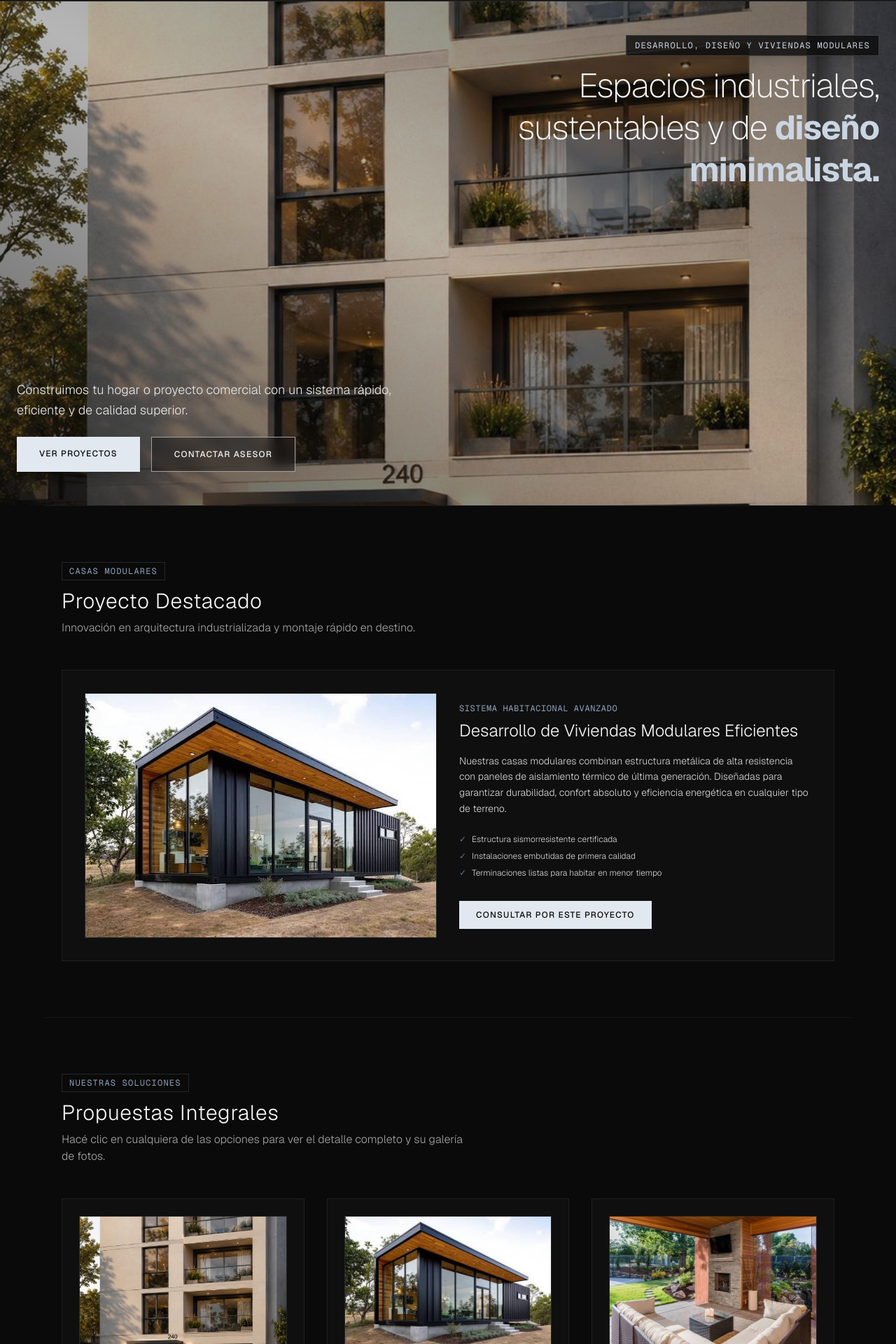
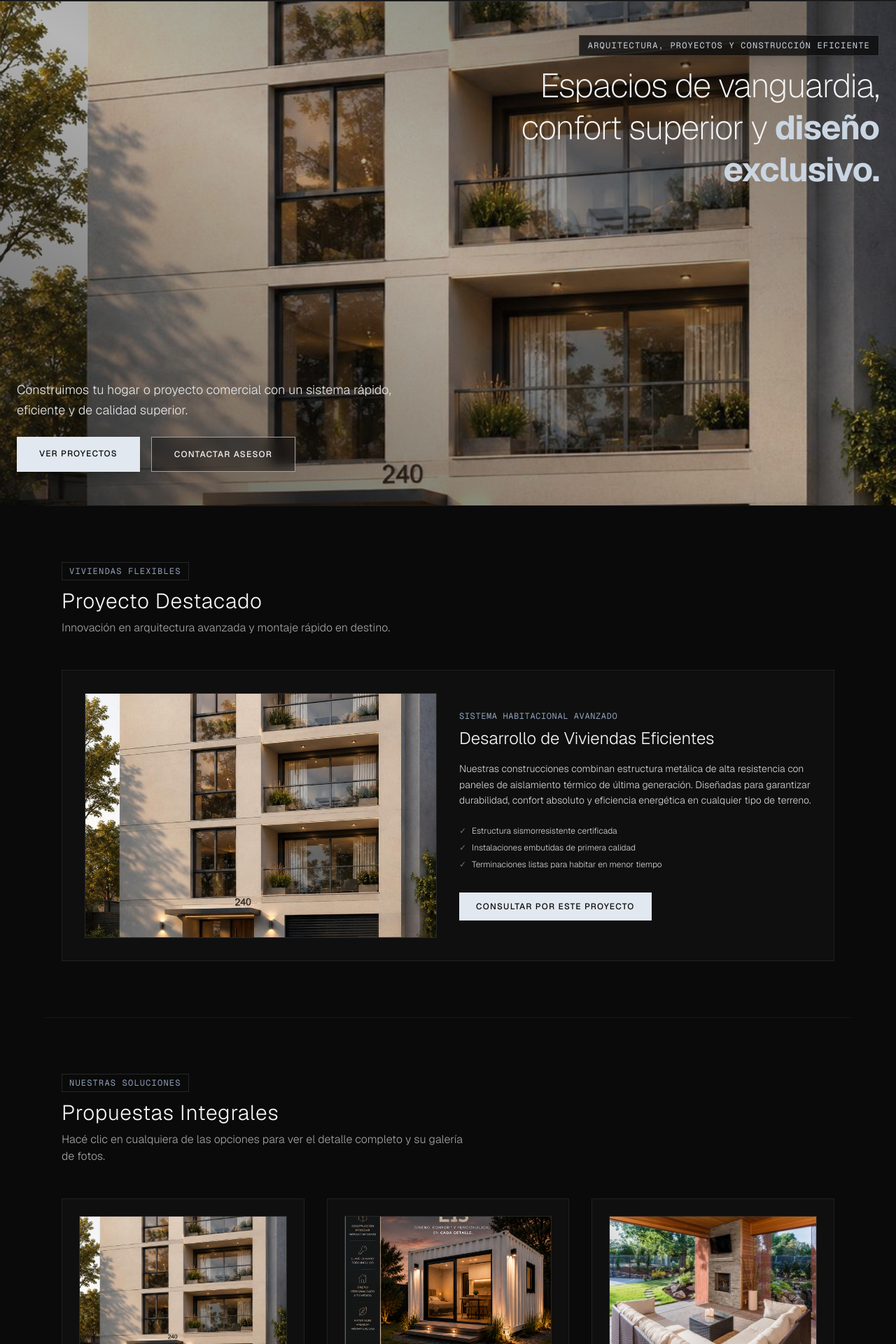
Before and after one commit to meracs2/ac-constructora, a Next.js app: page / in a window 1280 px wide. Shown: the part 79-1999 px from the top of the page at 70% size. Built offline with nearby package versions, Linux system fonts and the light colour scheme.

Commit message:
fix parameters

```diff
--- a/app/page.tsx
+++ b/app/page.tsx
@@ -68,7 +68,7 @@ const modelsData: ModelDetail[] = [
     price: "Cotización personalizada",
     oldPrice: "",
     condition: "Llave en mano",
-    description: "Sistema industrializado avanzado con estructura metálica y paneles de aislamiento térmico de alta densidad. Montaje rápido y eficiente en destino.",
+    description: "Sistema constructivo avanzado con estructura metálica y paneles de aislamiento térmico de alta densidad. Montaje rápido y eficiente en destino.",
     includes: [
       "Estructura sismorresistente",
       "Baño completo y cocina equipada",
@@ -82,11 +82,10 @@ const modelsData: ModelDetail[] = [
       "Ampliaciones futuras disponibles",
       "Apto crédito y mudables"
     ],
-    image: "/contenedor-1.jpg",
+    image: "/contenedor-1.png",
     gallery: [
-      "/contenedor-1.jpg",
-      "/contenedor-2.jpg",
-      "/contenedor-3.jpg"
+      "/contenedor-1.png",
+      "/contenedor-2.png"
     ]
   },
   {
@@ -202,6 +201,18 @@ export default function Home() {
   const [activeModalImage, setActiveModalImage] = useState<string>('');
   const [zoomedImage, setZoomedImage] = useState<string | null>(null);
 
+  // Estados para el formulario de contacto con WhatsApp
+  const [nombre, setNombre] = useState('');
+  const [telefono, setTelefono] = useState('');
+  const [mensaje, setMensaje] = useState('');
+
+  const handleWhatsAppSubmit = (e: React.FormEvent) => {
+    e.preventDefault();
+    const texto = `Hola, mi nombre es ${nombre}. Mi teléfono es ${telefono}. Mensaje: ${mensaje}`;
+    const url = `https://wa.me/5493517601722?text=${encodeURIComponent(texto)}`;
+    window.open(url, '_blank');
+  };
+
   const handleOpenModal = (model: ModelDetail) => {
     setSelectedModel(model);
     setActiveModalImage(model.image);
@@ -226,24 +237,24 @@ export default function Home() {
   const faqData = {
     construccion: [
       {
-        pregunta: "¿Cuánto demora la fabricación y entrega de una casa modular?",
+        pregunta: "¿Cuánto demora la fabricación y entrega de una vivienda?",
         respuesta: "Los plazos varían según la tipología y complejidad, pero oscilan entre 45 y 60 días desde la aprobación del proyecto ejecutivo y la firma del contrato."
       },
       {
-        pregunta: "¿Es posible ampliar una vivienda modular AC a futuro?",
-        respuesta: "¡Sí! El sistema modular permite acoplar nuevos módulos habitacionales de forma rápida y sencilla, adaptando la vivienda a las nuevas necesidades de tu familia."
+        pregunta: "¿Es posible ampliar la vivienda a futuro?",
+        respuesta: "¡Sí! El sistema constructivo permite incorporar nuevos espacios habitacionales de forma rápida y sencilla, adaptando la propiedad a las nuevas necesidades."
       },
       {
-        pregunta: "¿Qué tipo de fundaciones necesitan las construcciones modulares?",
+        pregunta: "¿Qué tipo de fundaciones necesitan estas construcciones?",
         respuesta: "Generalmente se utilizan pilotes de hormigón o plateas, dependiendo de las características del suelo y el modelo elegido. Realizamos un estudio previo en cada terreno."
       },
       {
-        pregunta: "¿Las construcciones modulares son aptas para cualquier clima?",
+        pregunta: "¿Las construcciones son aptas para cualquier clima?",
         respuesta: "Absolutamente. Gracias a nuestros paneles de aislamiento térmico de alta densidad, garantizan un excelente confort interior tanto en climas fríos como calurosos."
       },
       {
-        pregunta: "¿Se pueden trasladar las casas modulares a otro terreno?",
-        respuesta: "Sí, es una de las grandes ventajas. Si bien implica un costo de logística y montaje, la estructura metálica permite desarmar y reubicar la vivienda en una nueva ubicación."
+        pregunta: "¿Se pueden trasladar las estructuras a otro terreno?",
+        respuesta: "Sí, es una de las grandes ventajas. Si bien implica un costo de logística y montaje, la estructura permite desarmar y reubicar la propiedad en una nueva ubicación."
       }
     ],
     diseno: [
@@ -270,7 +281,7 @@ export default function Home() {
     ],
     sistema: [
       {
-        pregunta: "¿En qué consiste exactamente el sistema constructivo industrializado?",
+        pregunta: "¿En qué consiste exactamente el sistema constructivo avanzado?",
         respuesta: "Se basa en la prefabricación de componentes estructurales de alta precisión en taller, minimizando los tiempos de obra en el terreno y reduciendo el margen de error humano."
       },
       {
@@ -333,10 +344,10 @@ export default function Home() {
         <div className="relative z-10 max-w-7xl w-full mx-auto px-6 h-full flex flex-col justify-between py-12">
           <div className="self-end text-right max-w-xl">
             <span className="text-slate-300 font-mono text-xs tracking-widest uppercase mb-3 inline-block bg-neutral-950/80 px-3 py-1.5 border border-neutral-700 shadow-lg">
-              Desarrollo, Diseño y Viviendas Modulares
+              Arquitectura, Proyectos y Construcción Eficiente
             </span>
             <h1 className="text-3xl md:text-5xl font-extralight tracking-tight leading-tight text-neutral-100">
-              Espacios industriales, sustentables y de <span className="font-bold text-slate-300">diseño minimalista.</span>
+              Espacios de vanguardia, confort superior y <span className="font-bold text-slate-300">diseño exclusivo.</span>
             </h1>
           </div>
 
@@ -359,19 +370,19 @@ export default function Home() {
       {/* --- 1. PROYECTO DESTACADO --- */}
       <section id="proyectos" className="max-w-6xl mx-auto px-6 py-20 border-t border-neutral-900">
         <span className="text-xs font-mono text-slate-400 bg-neutral-950 px-2.5 py-1 border border-neutral-800 uppercase tracking-widest mb-3 inline-block">
-          Casas Modulares
+          Viviendas Flexibles
         </span>
         <h2 className="text-3xl font-light tracking-wide mb-2">Proyecto Destacado</h2>
-        <p className="text-neutral-400 mb-12 max-w-xl font-light">Innovación en arquitectura industrializada y montaje rápido en destino.</p>
+        <p className="text-neutral-400 mb-12 max-w-xl font-light">Innovación en arquitectura avanzada y montaje rápido en destino.</p>
 
         <div className="grid grid-cols-1 md:grid-cols-2 gap-8 items-center bg-neutral-900/40 border border-neutral-800/80 p-6 md:p-8">
           <div
-            onClick={() => setZoomedImage("/contenedor-1.jpg")}
+            onClick={() => setZoomedImage("/edificio.jpg")}
             className="overflow-hidden border border-neutral-800 relative h-[350px] cursor-pointer group"
             title="Hacer clic para ampliar imagen"
           >
             <img
-              src="/contenedor-1.jpg"
+              src="/edificio.jpg"
               alt="Casas Modulares AC Constructora"
               className="w-full h-full object-cover group-hover:scale-105 transition duration-500"
             />
@@ -381,9 +392,9 @@ export default function Home() {
           </div>
           <div>
             <span className="text-xs font-mono text-slate-400 uppercase tracking-wider block mb-2">Sistema Habitacional Avanzado</span>
-            <h3 className="text-2xl font-light mb-4 text-neutral-100">Desarrollo de Viviendas Modulares Eficientes</h3>
+            <h3 className="text-2xl font-light mb-4 text-neutral-100">Desarrollo de Viviendas Eficientes</h3>
             <p className="text-neutral-300 text-sm font-light leading-relaxed mb-6">
-              Nuestras casas modulares combinan estructura metálica de alta resistencia con paneles de aislamiento térmico de última generación. Diseñadas para garantizar durabilidad, confort absoluto y eficiencia energética en cualquier tipo de terreno.
+              Nuestras construcciones combinan estructura metálica de alta resistencia con paneles de aislamiento térmico de última generación. Diseñadas para garantizar durabilidad, confort absoluto y eficiencia energética en cualquier tipo de terreno.
             </p>
             <ul className="space-y-2 mb-8">
               <li className="text-xs text-neutral-300 flex items-center gap-2 font-light"><span className="text-slate-500 font-mono">✓</span> Estructura sismorresistente certificada</li>
@@ -746,7 +757,7 @@ export default function Home() {
       {/* --- SISTEMA --- */}
       <section id="sistema" className="max-w-6xl mx-auto px-6 py-20 border-t border-neutral-900">
         <h2 className="text-3xl font-light tracking-wide mb-2">El Sistema Constructivo</h2>
-        <p className="text-neutral-400 mb-12 max-w-xl font-light">Por qué elegir construcción modular y industrializada de vanguardia.</p>
+        <p className="text-neutral-400 mb-12 max-w-xl font-light">Por qué elegir construcción de vanguardia y máxima eficiencia.</p>
         <div className="grid grid-cols-1 md:grid-cols-3 gap-6">
           <div className="p-6 bg-neutral-900/30 border border-neutral-800/80">
             <h3 className="font-normal text-slate-300 mb-2 tracking-wide">Velocidad de obra</h3>
@@ -757,8 +768,8 @@ export default function Home() {
             <p className="text-sm text-neutral-400 font-light">Paneles de alta densidad que garantizan confort térmico todo el año.</p>
           </div>
           <div className="p-6 bg-neutral-900/30 border border-neutral-800/80">
-            <h3 className="font-normal text-slate-300 mb-2 tracking-wide">Sustentabilidad</h3>
-            <p className="text-sm text-neutral-400 font-light">Reutilización de estructuras metálicas de gran resistencia y durabilidad.</p>
+            <h3 className="font-normal text-slate-300 mb-2 tracking-wide">Eficiencia y Solidez</h3>
+            <p className="text-sm text-neutral-400 font-light">Estructuras metálicas optimizadas de gran resistencia y durabilidad.</p>
           </div>
         </div>
       </section>
@@ -777,7 +788,7 @@ export default function Home() {
                 : 'bg-neutral-900 text-neutral-400 hover:text-neutral-200'
             }`}
           >
-            Construcción (Módulos y Edificios)
+            Construcción (Viviendas y Edificios)
           </button>
           <button
             onClick={() => setActiveFaqTab('diseno')}
@@ -839,31 +850,62 @@ export default function Home() {
       <section id="contacto" className="max-w-6xl mx-auto px-6 py-20 border-t border-neutral-900">
         <div className="max-w-xl bg-neutral-900/40 border border-neutral-800 p-8">
           <h2 className="text-3xl font-light tracking-wide mb-2">Contacto</h2>
-          <p className="text-neutral-400 mb-8 text-sm font-light">Dejanos tu mensaje y nos ponemos en contacto con vos para cotizar tu proyecto.</p>
+          <p className="text-neutral-400 mb-8 text-sm font-light">Dejanos tu mensaje y nos ponemos en contacto con vos por WhatsApp para cotizar tu proyecto.</p>
 
-          <form onSubmit={(e) => e.preventDefault()} className="space-y-4">
+          <form onSubmit={handleWhatsAppSubmit} className="space-y-4">
             <div>
               <label className="block text-xs uppercase tracking-wider text-neutral-400 mb-2 font-mono">Nombre</label>
-              <input type="text" className="w-full bg-neutral-950 border border-neutral-800 rounded-none px-4 py-3 text-sm text-neutral-200 focus:outline-none focus:border-slate-400" placeholder="Tu nombre" />
+              <input
+                type="text"
+                required
+                value={nombre}
+                onChange={(e) => setNombre(e.target.value)}
+                className="w-full bg-neutral-950 border border-neutral-800 rounded-none px-4 py-3 text-sm text-neutral-200 focus:outline-none focus:border-slate-400"
+                placeholder="Tu nombre"
+              />
             </div>
             <div>
               <label className="block text-xs uppercase tracking-wider text-neutral-400 mb-2 font-mono">Teléfono / WhatsApp</label>
-              <input type="text" className="w-full bg-neutral-950 border border-neutral-800 rounded-none px-4 py-3 text-sm text-neutral-200 focus:outline-none focus:border-slate-400" placeholder="Ej: 351..." />
+              <input
+                type="text"
+                required
+                value={telefono}
+                onChange={(e) => setTelefono(e.target.value)}
+                className="w-full bg-neutral-950 border border-neutral-800 rounded-none px-4 py-3 text-sm text-neutral-200 focus:outline-none focus:border-slate-400"
+                placeholder="Ej: 351..."
+              />
             </div>
             <div>
               <label className="block text-xs uppercase tracking-wider text-neutral-400 mb-2 font-mono">Mensaje</label>
-              <textarea rows={4} className="w-full bg-neutral-950 border border-neutral-800 rounded-none px-4 py-3 text-sm text-neutral-200 focus:outline-none focus:border-slate-400" placeholder="Contanos si te interesa un departamento, un módulo o diseño de interiores..." />
+              <textarea
+                rows={4}
+                required
+                value={mensaje}
+                onChange={(e) => setMensaje(e.target.value)}
+                className="w-full bg-neutral-950 border border-neutral-800 rounded-none px-4 py-3 text-sm text-neutral-200 focus:outline-none focus:border-slate-400"
+                placeholder="Contanos si te interesa un departamento, un proyecto o diseño de interiores..."
+              />
             </div>
-            <button type="submit" className="w-full bg-slate-200 hover:bg-white text-neutral-950 font-medium py-3 text-xs tracking-widest uppercase transition">
-              Enviar Mensaje
+            <button type="submit" className="w-full bg-slate-200 hover:bg-white text-neutral-950 font-medium py-3 text-xs tracking-widest uppercase transition flex items-center justify-center gap-2">
+              Enviar por WhatsApp &rarr;
             </button>
           </form>
         </div>
       </section>
 
       {/* --- FOOTER --- */}
-      <footer className="border-t border-neutral-900 py-8 text-center text-xs text-neutral-500 font-light">
+      <footer className="border-t border-neutral-900 py-8 text-center text-xs text-neutral-500 font-light space-y-3">
         <p>© {new Date().getFullYear()} AC Constructora. Todos los derechos reservados.</p>
+        <div>
+          <a
+            href="https://www.instagram.com/ac.constructora.ar/"
+            target="_blank"
+            rel="noopener noreferrer"
+            className="text-slate-400 hover:text-white transition-colors uppercase tracking-widest font-mono inline-flex items-center gap-1.5"
+          >
+            Instagram: @ac.constructora.ar &rarr;
+          </a>
+        </div>
       </footer>
     </div>
   );
```
Also changed, not shown: public/contenedor-1.png (added), public/contenedor-2.png (added).
